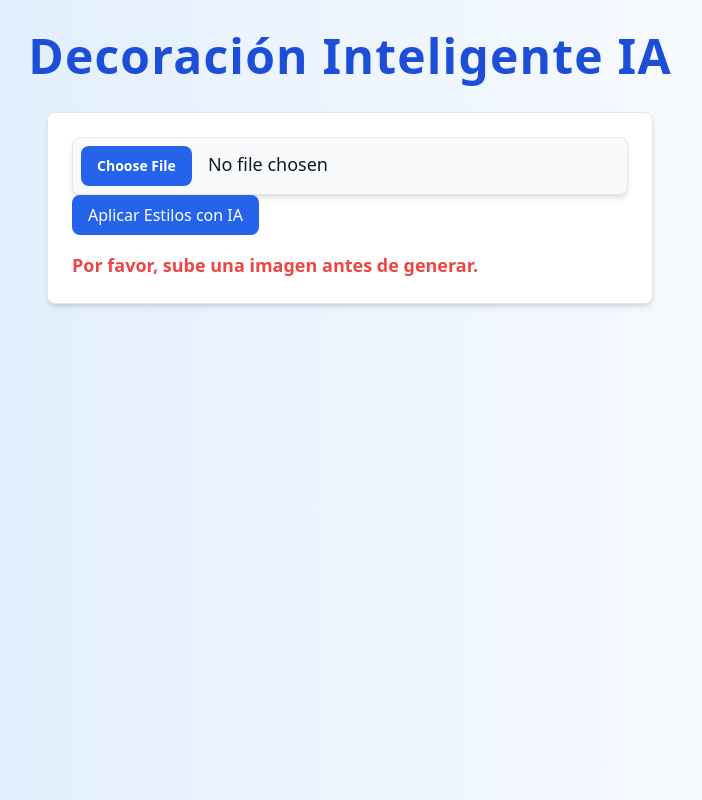
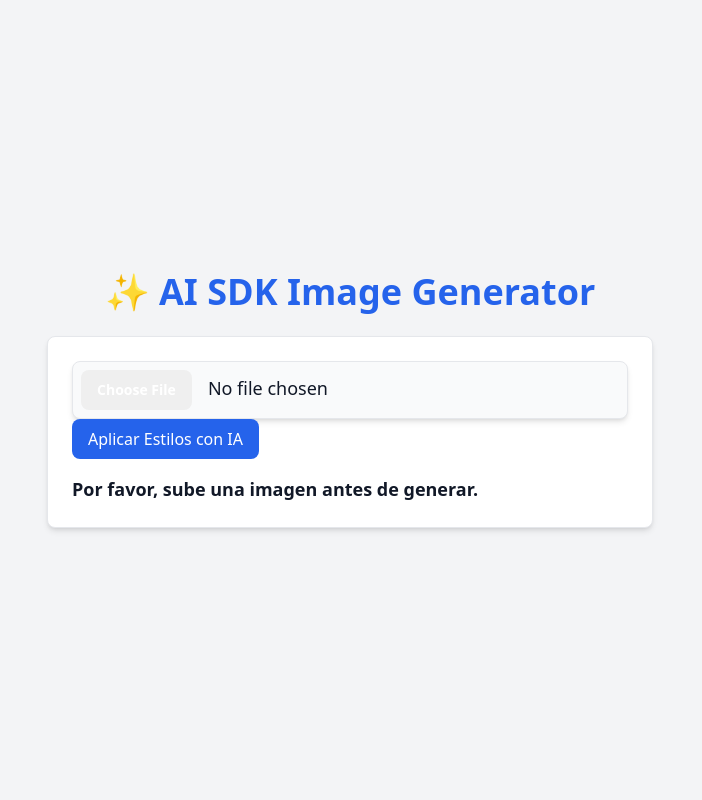
Before and after one commit to tomymusic/DecorIA, a React (Create React App) app: page / in a window 1280 px wide. Both pictures are taken after a click on the button "Aplicar Estilos con IA". Shown: the whole page, without its empty margins (290-992 px from the left). Built offline with nearby package versions, Linux system fonts and the light colour scheme.

Commit message:
Update App.js

```diff
--- a/src/App.js
+++ b/src/App.js
@@ -35,8 +35,8 @@ export default function Home() {
     setErrorMessage("");
 
     const requestBody = {
-      imageUrl: imagePreview, // La imagen que el usuario subió
-      prompt: "Mejora la decoración del ambiente." // Prompt fijo
+      imageUrl: imagePreview,
+      prompt: "Mejora la decoración del ambiente."
     };
 
     try {
@@ -49,7 +49,7 @@ export default function Home() {
       const data = await response.json();
 
       if (response.ok && data.output && data.output.length > 1) {
-        setProcessedImage(data.output[1]); // Mostrar la segunda imagen generada (output_1.png)
+        setProcessedImage(data.output[1]);
       } else {
         setErrorMessage("Error al procesar la imagen.");
       }
@@ -62,27 +62,33 @@ export default function Home() {
   };
 
   return (
-    <div className="flex flex-col items-center p-8 bg-gradient-to-r from-blue-100 to-white min-h-screen text-gray-900">
-      <h1 className="text-5xl font-semibold mb-8 text-blue-700 tracking-wide">Decoración Inteligente IA</h1>
-      <Card className="w-full max-w-3xl p-10 shadow-2xl bg-white rounded-3xl border border-gray-300">
+    <div className="min-h-screen flex flex-col items-center justify-center bg-background text-foreground p-6">
+      <motion.h1
+        initial={{ opacity: 0, y: -20 }}
+        animate={{ opacity: 1, y: 0 }}
+        className="text-4xl font-bold text-primary mb-6"
+      >
+        ✨ AI SDK Image Generator
+      </motion.h1>
+      <Card className="w-full max-w-3xl p-10 shadow-2xl bg-card rounded-3xl border border-border">
         <CardContent className="flex flex-col items-center gap-6">
           <input
             type="file"
             accept="image/*"
             onChange={handleImageUpload}
-            className="border p-2 rounded-lg w-full text-lg shadow-md bg-gray-50 file:mr-4 file:py-2 file:px-4 file:h-10 file:rounded-lg file:border-0 file:text-sm file:font-semibold file:bg-blue-600 file:text-white hover:file:bg-blue-700 focus:outline-none focus:ring-2 focus:ring-blue-400"
+            className="border p-2 rounded-lg w-full text-lg shadow-md bg-gray-50 file:mr-4 file:py-2 file:px-4 file:h-10 file:rounded-lg file:border-0 file:text-sm file:font-semibold file:bg-primary file:text-white hover:file:bg-primary-dark focus:outline-none focus:ring-2 focus:ring-primary"
           />
           <Button
-            className="mt-4 bg-gradient-to-r from-blue-600 to-indigo-600 text-white px-8 py-3 rounded-xl shadow-lg text-lg font-semibold hover:scale-105 transition-transform"
+            className="mt-4 bg-gradient-to-r from-primary to-primary-dark text-white px-8 py-3 rounded-xl shadow-lg text-lg font-semibold hover:scale-105 transition-transform"
             onClick={handleImageGeneration}
             disabled={!imageUploaded || loading}
           >
             {loading ? <Loader2 className="animate-spin" /> : "Aplicar Estilos con IA"}
           </Button>
-          {errorMessage && <p className="mt-4 text-red-500 text-lg font-semibold">{errorMessage}</p>}
+          {errorMessage && <p className="mt-4 text-destructive text-lg font-semibold">{errorMessage}</p>}
           {imagePreview && processedImage && (
             <motion.div
-              className="mt-6 w-full max-w-2xl rounded-xl overflow-hidden shadow-lg border border-gray-300"
+              className="mt-6 w-full max-w-2xl rounded-xl overflow-hidden shadow-lg border border-border"
               initial={{ opacity: 0 }}
               animate={{ opacity: 1 }}
               transition={{ duration: 0.5 }}
```
